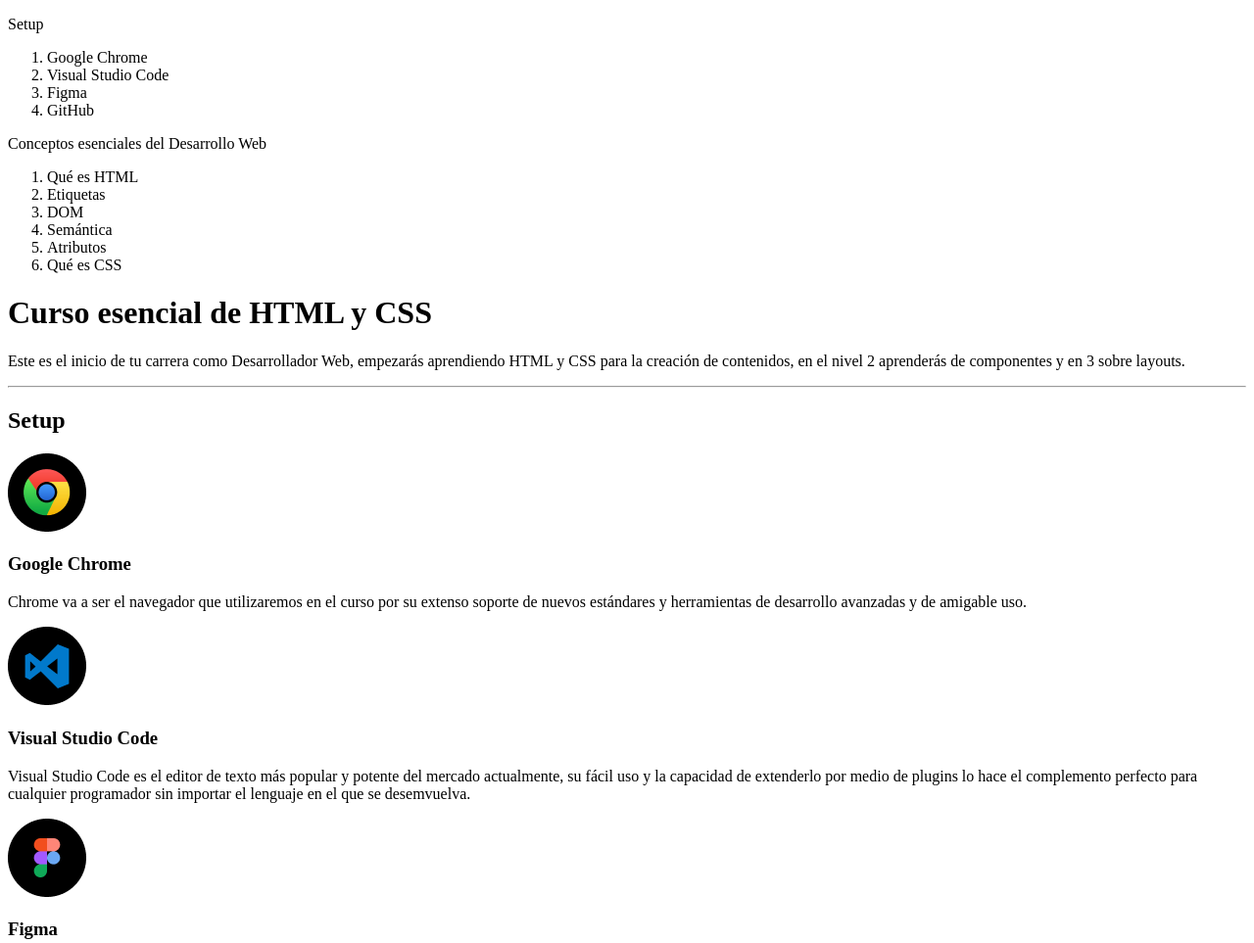
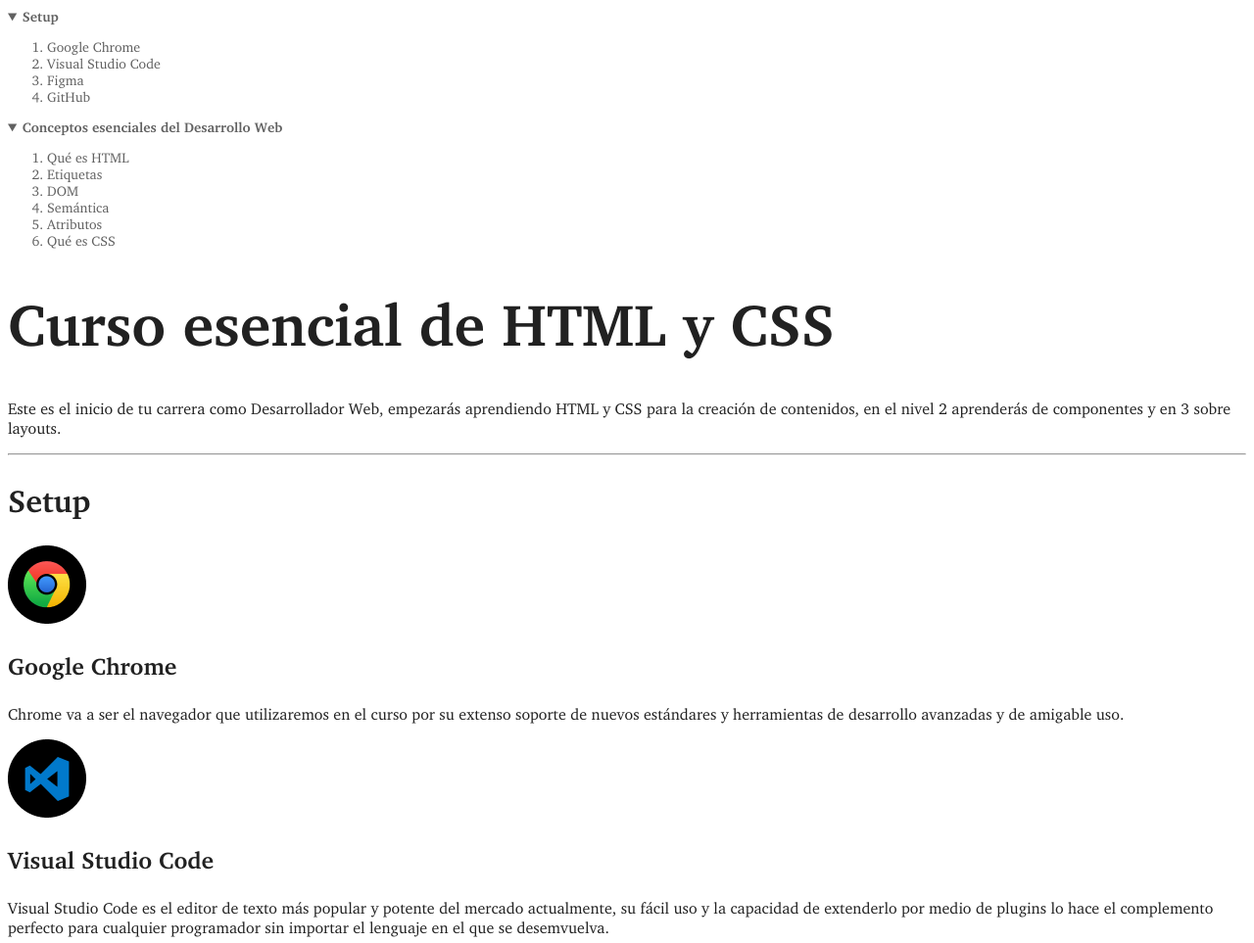
Before and after one commit to josue1dario2/Nemium-A, a plain HTML site: page index.html in a window 1280 px wide. Shown: the top 963 px of the page at 98% size. Drawn offline with Linux system fonts and the light colour scheme.

Commit message:
fonts
agregamos
1. Colores
2. Fuentes externas font-face

```diff
--- /dev/null
+++ b/css/style.css
@@ -0,0 +1,63 @@
+@font-face{
+  font-family: charter;
+  src: url('../fonts/charter-regular.otf');
+  font-style: normal;
+  font-weight: 400;
+}
+@font-face{
+  font-family: charter;
+  src: url('../fonts/charter-italic.otf');
+  font-style: italic;
+  font-weight: 400;
+}
+@font-face{
+  font-family: charter;
+  src: url('../fonts/charter-bold.otf');
+  font-style: normal;
+  font-weight: bold;
+}
+@font-face{
+  font-family: charter;
+  src: url('../fonts/charter-bold-italic.otf');
+  font-style: italic;
+  font-weight: bold;
+}
+:root{
+  font-size: 16px;
+  --gray30:#212121;
+  --gray20:#212429;
+  --gray10:#616161;
+}
+body{
+  color:var(--gray30);
+  font-family: charter;
+}
+a{
+  color: var(--gray30);
+}
+header{
+  /* --gray10:red; */
+  font-size: 14px;
+  color: var(--gray10);
+}
+header a{
+  color: var(--gray10);
+  text-decoration: none;
+}
+header a:hover{
+  color:var(--gray30);
+}
+nav details summary{
+  font-weight: bold;
+}
+h1{
+  font-size: 60px;
+  /* font-size: 3.75em; */
+}
+h2{
+  font-size: 2em;
+}
+h3{
+  font-size:1.5em ;
+  /* font-size: 24px; */
+}
--- a/index.html
+++ b/index.html
@@ -4,28 +4,39 @@
       <meta charset="UTF-8">
       <meta name="viewport" content="width=device-width, initial-scale=1.0">
       <title>El blog de Josue</title>
+      <link rel="stylesheet" href="/css/style.css">
     </head>
     <body>
       <header>
-        <p>Setup</p>
-        <ol>
-          <li>Google Chrome</li>
-          <li>Visual Studio Code</li>
-          <li>Figma</li>
-          <li>GitHub</li>
-        </ol>
+        <nav>
+          <details open>
+            <summary>Setup</summary>
+            <ol>
+              <li><a href="#google-chrome">Google Chrome</a></li>
+              <li><a href="#visual-studio-code">Visual Studio Code</a></li>
+              <li><a href="#figma">Figma</a></li>
+              <li><a href="#github">GitHub</a></li>
+            </ol>
+          </details>
 
-        <p>Conceptos esenciales del Desarrollo Web</p>
+          <details open>
+            <summary>Conceptos esenciales del Desarrollo Web</summary>
+            <ol>
+              <li><a href="#topico-html">Qué es HTML</a></li>
+              <li><a href="#topico-etiquetas">Etiquetas</a></li>
+              <li><a href="#topico-dom">DOM</a></li>
+              <li><a href="#topico-semantica">Semántica</a></li>
+              <li><a href="#topico-atributos">Atributos</a></li>
+              <li><a href="#topico-css">Qué es CSS</a></li>
+            </ol>
+          </details>
 
-        <ol>
-          <li>Qué es HTML</li>
-          <li>Etiquetas</li>
-          <li>DOM</li>
-          <li>Semántica</li>
-          <li>Atributos</li>
-          <li>Qué es CSS</li>
-        </ol>
+
+        </nav>
+
+
       </header>
+
 
         <h1>Curso esencial de HTML y CSS</h1>
         <p>
@@ -37,17 +48,17 @@
 
         <h2>Setup</h2>
 
-        <img src="images/google-chrome.png" alt="Logo de Google Chrome" title="Logo de Google Chrome">
+        <img src="./images/google-chrome.png" alt="Logo de Google Chrome" title="Logo de Google Chrome">
 
-        <h3>Google Chrome</h3>
+        <h3 id="google-chrome">Google Chrome</h3>
         <p>
           Chrome va a ser el navegador que utilizaremos en el curso por su extenso soporte de nuevos estándares y herramientas de
           desarrollo avanzadas y de amigable uso.
         </p>
 
-        <img src="images/visual-studio-code.png" alt="Logo de Visual Studio Code" title="Logo de Visual Studio Code">
+        <img src="./images/visual-studio-code.png" alt="Logo de Visual Studio Code" title="Logo de Visual Studio Code">
 
-        <h3>Visual Studio Code</h3>
+        <h3 id="visual-studio-code">Visual Studio Code</h3>
 
         <p>
           Visual Studio Code es el editor de texto más popular y potente del mercado actualmente, su fácil uso y la capacidad de
@@ -57,15 +68,15 @@
 
         <img src="images/figma.png" alt="Logo de Figma" title="Logo de Figma">
 
-        <h3>Figma</h3>
+        <h3 id="figma">Figma</h3>
 
         <p>
           Figma es una la herramienta más popular en la actualidad para entregar diseños a los desarrolladores para su
           implementación por su fácil uso porque puede ser usado directamente desde el navegador.
         </p>
-        <img src="images/github.png" alt="Logo de GitHub" title="Logo de GitHub">
+        <img src="./images/github.png" alt="Logo de GitHub" title="Logo de GitHub">
 
-        <h3>GitHub</h3>
+        <h3 id="github">GitHub</h3>
 
         <p>
           Así como en Facebook te encuentran tus amigos, en Github te encuentran otras programadoras y programadores de todo el
@@ -76,13 +87,26 @@
 
         <h2>Conceptos esenciales del Desarrollo Web</h2>
 
-        <h3>Qué es HTML</h3>
+        <h3 id="topico-html">Qué es HTML</h3>
         <p>
           Hyper Text Markup Language o Lenguaje de marcas Hipertexto. Es el componente más básico de la web. Define el significado
           y la estructura del contenido.
         </p>
+        <pre>
+&lt;!DOCTYPE html&gt;
+&lt;html lang=&quot;en&quot;&gt;
+&lt;head&gt;
+&lt;meta charset=&quot;UTF-8&quot;&gt;
+&lt;meta name=&quot;viewport&quot; content=&quot;width=device-width, initial-scale=1.0&quot;&gt;
+&lt;title&gt;Document&lt;/title&gt;
+&lt;/head&gt;
+&lt;body&gt;
 
-        <h3>Etiquetas</h3>
+&lt;/body&gt;
+&lt;/html&gt;
+        </pre>
+
+        <h3 id="topico-etiquetas">Etiquetas</h3>
         <p>
           Las etiquetas HTML van a ayudarnos a brindar una estructura y semántica al contenido de nuestro website y cada una tiene
           características y usos diferentes aunque visualmente den un resultado similar.
@@ -93,7 +117,7 @@
           pequeña idea de su uso pero en este curso vamos a usar las más importantes y que serán parte de tu día a día como
           Software Developer.
         </p>
-        <h3>DOM</h3>
+        <h3 id="topico-dom">DOM</h3>
         <p>
           El Document Object Model es una estructura de árbol que representará todos nuestros proyectos web como si un árbol
           genealógico fuera: padres, hijos, hermanos con niveles infinitos. cuando entendemos esta anidación podemos identificar
@@ -102,7 +126,7 @@
         <img src="images/dom.png" alt="Estructura del árbol que representa al Document Object Model"
         title="Estructura del árbol que representa al Document Object Model">
 
-        <h3>Semántica</h3>
+        <h3 id="topico-semantica">Semántica</h3>
         <p>
           La semántica le brinda sentido a cada elemento existen en un sitio web, algunos elementos será meramente decorativos y
           no deben significar nada pero otros serán títulos y deberán estar en diferente jerarquías o alguna secciones serán más
@@ -110,13 +134,13 @@
           categorizar y será la herramientas más valiosa para estar en los primeros resultados de búsqueda SEO. También ayudará a
           la accesibilidad de tu sitio web, para que personas con habilidades diferentes puedan entender cada contenido.
         </p>
-        <h3>Atributos</h3>
+        <h3 id="topico-atributos">Atributos</h3>
         <p>
           Los atributos le dan características extra a las etiquetas para complementar información y son pre programadas por el
           navegador, algunos atributos funcionan en todas las etiquetas de la misma forma como ‘class’ pero otros atributos
           funcionan en solo alguna etiquetas como src
         </p>
-        <h3>CSS</h3>
+        <h3 id="topico-css">CSS</h3>
         <p>
           Hojas de Estilo en Cascada (del inglés Cascading Style Sheets) o CSS es el lenguaje de estilos utilizado para describir
           la presentación de documentos HTML
@@ -156,6 +180,11 @@
 
         <h2>Modelo de caja</h2>
 
+        <p>
+          Si tienes alguna pregunta escríbeme a
+          <a href="mailto:josue1dario2solis3@gmail.com">josue1dario2solis3@gmail.com</a>
+        </p>
+
 
     </body>
   </html>
```
Also changed, not shown: fonts/charter-bold-italic.otf (added), fonts/charter-bold.otf (added), fonts/charter-italic.otf (added), fonts/charter-regular.otf (added).
